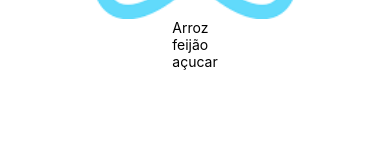
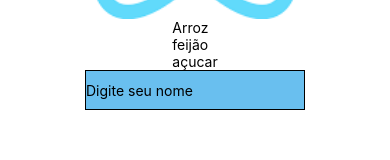
Before and after one commit to Alexandre-CES/desenvolve-React-Native, a React Native app in the folder teste/: screen / in a window 390 px wide. Shown: the part 311-471 px from the top of the page. Built offline with nearby package versions, Linux system fonts and the light colour scheme.

Commit message:
textInput

```diff
--- a/teste/App.js
+++ b/teste/App.js
@@ -1,5 +1,5 @@
 import { React } from 'react';
-import { View, Text, Image, ScrollView, FlatList } from 'react-native';
+import { View, Text, Image, ScrollView, FlatList, TextInput } from 'react-native';
 
 const App = ()=>{
     return (
@@ -23,9 +23,17 @@ const App = ()=>{
                 data={[{key:'Arroz'}, {key:'feijão'}, {key:'açucar'}]}
                 renderItem={({item}) => <Text>{item.key}</Text>}
             />
-            <Image
-                source={{uri:'https://upload.wikimedia.org/wikipedia/commons/thumb/a/a7/React-icon.svg/250px-React-icon.svg.png'}}
-                style={{width:400, height:400, marginTop:100}}
+            <TextInput
+                placeholder='Digite seu nome'
+                placeholderTextColor={'black'}
+                style={{
+                    height:40,
+                    borderColor:'Gray',
+                    borderWidth:1,
+                    backgroundColor:'#69BFEF',
+                    color:'black'
+                }}
+
             />
 
         </View>
```
